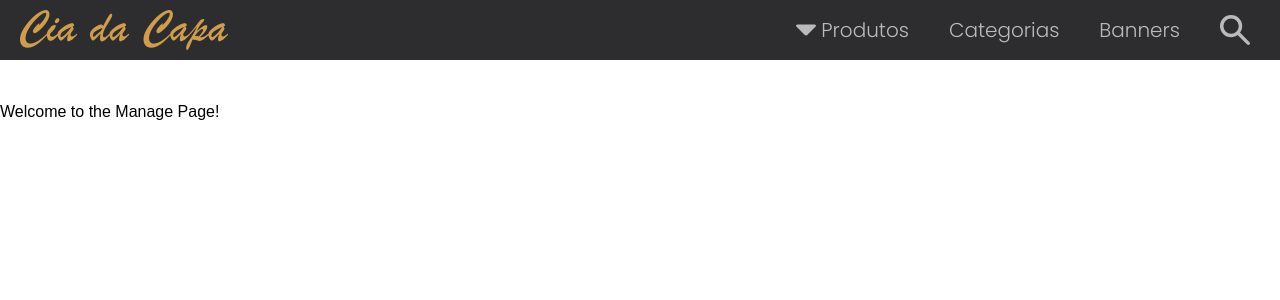
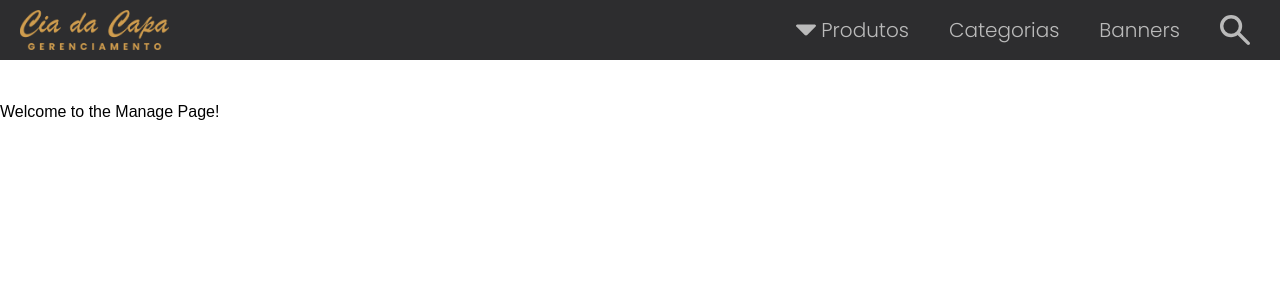
Before and after one commit to MichelArendt/Cia-da-Capa, a React app in the folder frontend/: page /manage in a window 1280 px wide. Shown: the top 300 px of the page. Built offline with nearby package versions, Linux system fonts and the light colour scheme.

Commit message:
Shared Header now accepts logo parameter. New logo for manage section

```diff
--- a/frontend/src/components/shared/Header.jsx
+++ b/frontend/src/components/shared/Header.jsx
@@ -6,10 +6,11 @@ import useMenuStore from '/src/store/menuStore';
 // import { Dropdown, DropdownHeader, DropdownOption, DropdownSubmenu } from '/src/components/shared/Dropdown';
 import Svg from '/src/components/shared/Svg';
 
-import logo from '/assets/logo_only_text.png';
+import defaultLogo from '/assets/logo_only_text.png';
 
-const Header = ({ admin = false, children }) => {
+const Header = ({ admin = false, logo = defaultLogo, children }) => {
 	const { isOpen, toggleMenu } = useMenuStore();
+
 
 	// Store references to elements using useRef
 	const navRef = useRef(null);
@@ -38,7 +39,7 @@ const Header = ({ admin = false, children }) => {
 				</button>
 
 				<Link to="/" className='logo' >
-					<img src={logo} alt='Cia da Capa' />
+					<img src={logo} alt={`Cia da Capa ${admin ? '- Gerenciamento' : ''}`} />
 				</Link>
 
 				<nav ref={navRef}>
--- a/frontend/src/layouts/Manage.jsx
+++ b/frontend/src/layouts/Manage.jsx
@@ -1,17 +1,21 @@
 import React from 'react';
 import { Routes, Route, Link } from 'react-router-dom';
+
+// Assets
+import logo from '/assets/logo_manage.png';
 
 // Shared components
 import Header from '/src/components/shared/Header';
 import Svg from '/src/components/shared/Svg';
 import { Dropdown, DropdownHeader, DropdownSubmenu, DropdownOption } from '/src/components/shared/Dropdown';
 
+// /manage components
 import Home from '/src/pages/manage/Home';
 
 function Manage() {
   return (
     <>
-      <Header admin={true}>
+      <Header admin={true} logo={logo}>
         <li>
           <Dropdown>
             <DropdownHeader><span>Produtos</span></DropdownHeader>
```
Also changed, not shown: frontend/assets/logo_manage.png (added).
